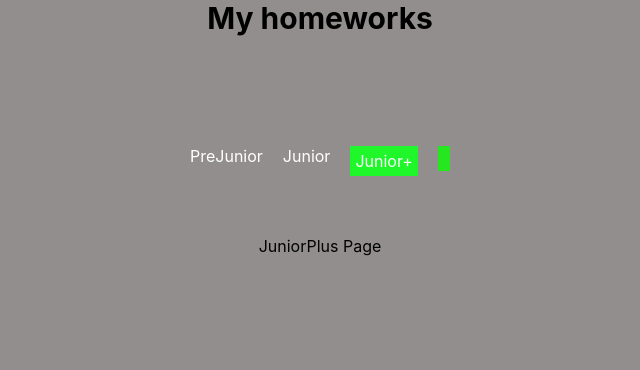
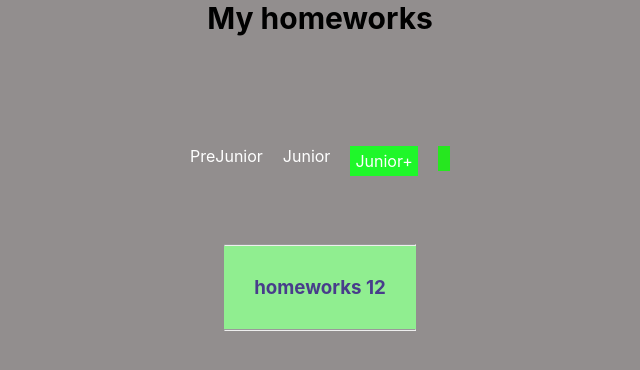
Before and after one commit to alexsharich/smallTasks, a React (Create React App) app: page /#/junior-plus in a window 1280 px wide. Shown: the top 370 px of the page, without its empty margins (320-960 px from the left). Built offline with nearby package versions, Linux system fonts and the light colour scheme.

Commit message:
add hw12 without solution

```diff
--- a/src/p2-homeworks/h12/HW12.tsx
+++ b/src/p2-homeworks/h12/HW12.tsx
@@ -12,7 +12,8 @@ function HW12() {
         <div className={s[theme]}>
             <hr/>
             <span className={s[theme + '-text']}>
-                homeworks 12
+
+               <h3>homeworks 12</h3>
             </span>
 
             {/*should work (должно работать)*/}
--- a/src/p2-homeworks/h5/pages/JuniorPlus.tsx
+++ b/src/p2-homeworks/h5/pages/JuniorPlus.tsx
@@ -1,5 +1,6 @@
 import React from 'react'
 import HW1 from '../../h1/HW1'
+import HW12 from '../../h12/HW12'
 import HW2 from '../../h2/HW2'
 import HW3 from '../../h3/HW3'
 import HW4 from '../../h4/HW4'
@@ -8,7 +9,7 @@ export const JuniorPlus = () => {
     return (
         <div>
 
-            JuniorPlus Page
+            <HW12 />
 
         </div>
     )
```
